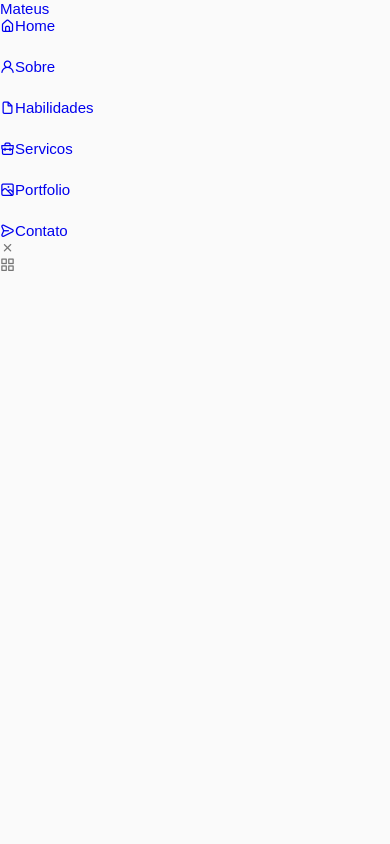
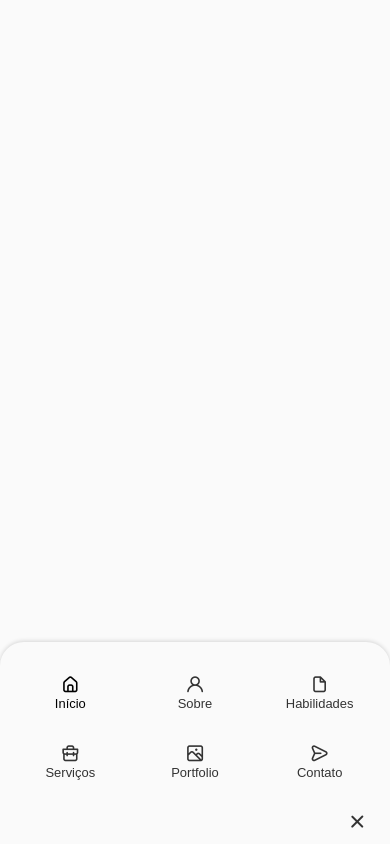
Before and after one commit to Mateusbrbza/personal-portfolio, a React (Create React App) app: page / in a window 390 px wide. Built offline with nearby package versions, Linux system fonts and the light colour scheme.

Commit message:
styling header and global configuration

```diff
--- a/src/App.css
+++ b/src/App.css
@@ -176,7 +176,10 @@
 /* breakpoints */
 /* lg devices */
 @media screen and(max-width: 992px) {
-
+  .container {
+    margin-left: var(--mb-1-5);
+    margin-right: var(--mb-1-5);
+  }
 }
 
 /* md devices */
--- a/src/components/header/Header.css
+++ b/src/components/header/Header.css
@@ -0,0 +1,107 @@
+.header {
+   width: 100%;
+   position: fixed;
+   top: 0;
+   left: 0;
+   z-index: var(--z-fixed);
+   background-color: var(--body-color);
+}
+
+.nav {
+    height: calc(var(--header-height) + 1.5rem);
+    display: flex;
+    justify-content: space-between;
+    align-items: center;
+    column-gap: 1rem;
+}
+
+.nav__logo,
+.nav__toggle {
+    color: var(--title-color);
+    font-weight: var(--font-medium);
+}
+
+.nav__list {
+    display: flex;
+    column-gap: 2rem;
+}
+
+.nav__link {
+    display: flex;
+    flex-direction: column;
+    align-items: center;
+    font-size: var(--small-font-size);
+    color: var(--title-color);
+    font-weight: var(--font-medium);
+    transition: .3s;
+}
+
+.nav__icon,
+.nav__close,
+.nav__toggle {
+    display: none;
+}
+
+/* active link */
+.active-link,
+.nav__link:hover {
+    color: var(--title-color-dark);
+}
+
+/* breakpoints */
+/* md devices */
+@media screen and (max-width: 768px) {
+    .header {
+        top: initial;
+        bottom: 0;
+    }
+
+    .nav {
+        height: var(--header-height);
+    }
+
+    .nav__menu {
+        position: fixed;
+        bottom: 0;
+        left: 0;
+        width: 100%;
+        background-color: var(--body-color);
+        padding: 2rem 1.5rem 4rem;
+        box-shadow: 0 -1px 4px rgba(0, 0, 0, 0.15);
+        border-radius: 1.5rem 1.5rem 0 0;
+        transition: .3s;
+    }
+
+    .nav__list {
+        display: grid;
+        grid-template-columns: repeat(3, 1fr);
+        gap: 2rem;
+    }
+
+    .nav__icon {
+        font-size: 1.2rem;
+    }
+
+    .nav__close {
+        position: absolute;
+        right: 1.3rem;
+        bottom: .5rem;
+        font-size: 1.5rem;
+        cursor: pointer;
+        color: var(--title-color);
+    }
+
+    .nav__close:hover {
+        color: var(--title-color-dark);
+    }
+
+    .nav__icon,
+    .nav__close,
+    .nav__toggle {
+        display: block;
+    }
+}
+
+/* sm devices */
+@media screen and (max-width: 350px) {
+}
--- a/src/components/header/Header.jsx
+++ b/src/components/header/Header.jsx
@@ -10,9 +10,9 @@ const Header = () => {
             <div className="nav__menu">
                 <ul className="nav__list grid">
                     <li className="nav__item">
-                        <a href="#home" className="nav__link">
+                        <a href="#home" className="nav__link active-link">
                             <i className="uil uil-estate nav__icon"></i>
-                            Home
+                            Início
                         </a>
                     </li>
 
@@ -33,7 +33,7 @@ const Header = () => {
                     <li className="nav__item">
                         <a href="#services" className="nav__link">
                             <i className="uil uil-briefcase nav__icon"></i>
-                            Servicos
+                            Serviços
                         </a>
                     </li>
 
```
